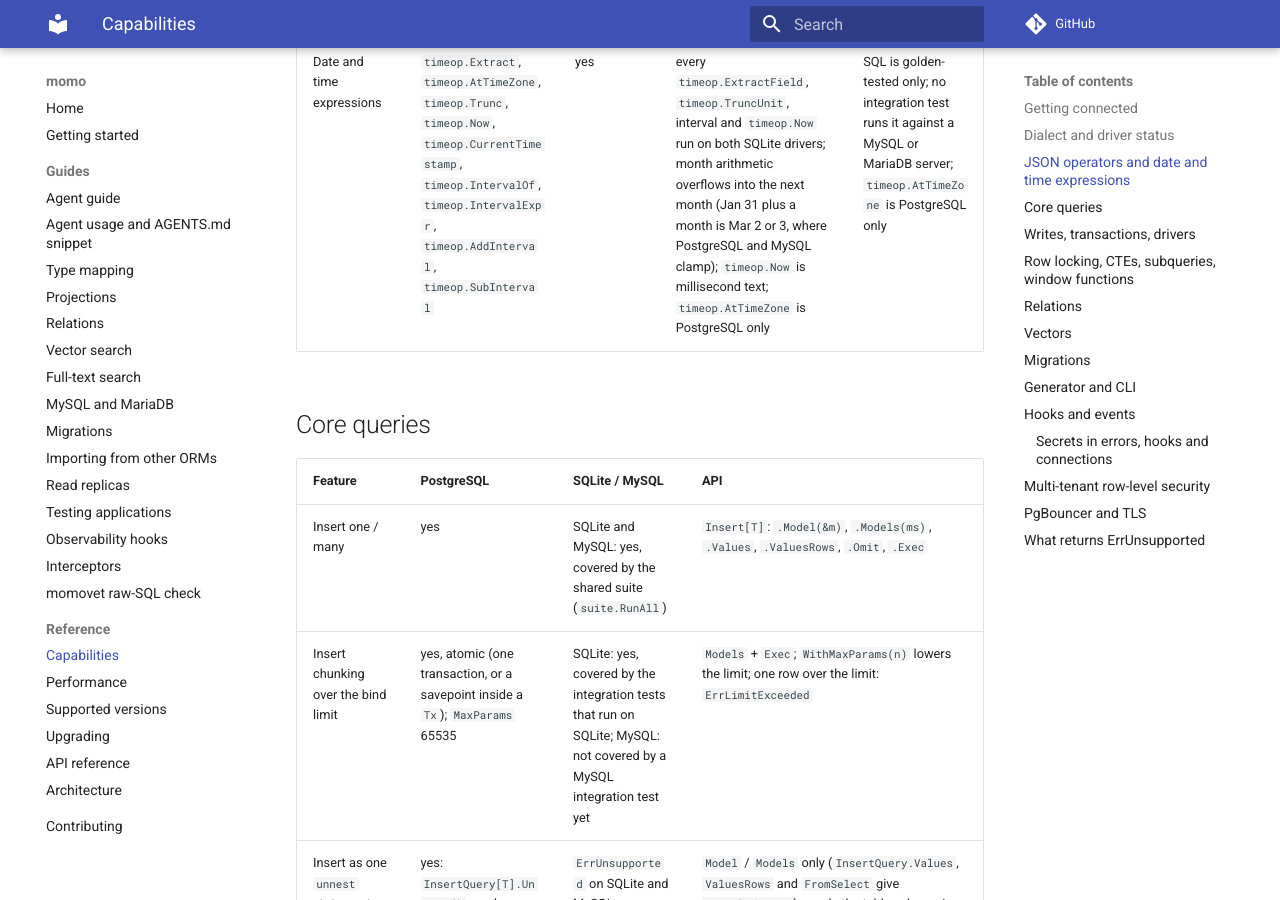
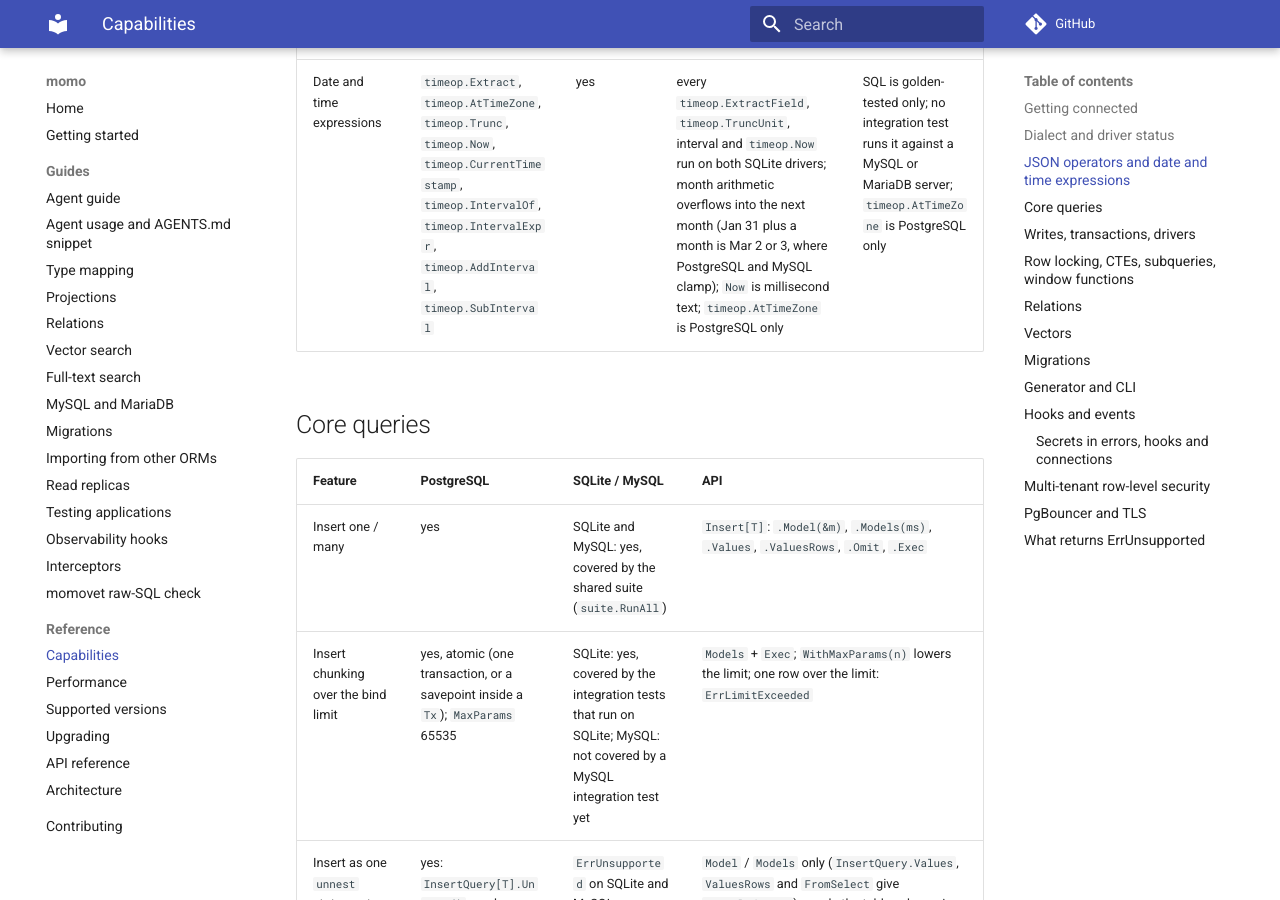
Before and after one commit to azrtydxb/momo, an MkDocs documentation site: the page built from docs/capabilities.md, in a window 1280 px wide and 900 px high, scrolled down 3503 px. Built offline with MkDocs 1.6.1 and Material for MkDocs 9.7.7, drawn with Linux system fonts in a browser that asks for light colours; comment, search, counter and statistics services are not loaded; the version menu is left out.

Commit message:
docs: regenerate the capabilities features block

```diff
--- a/docs/capabilities.md
+++ b/docs/capabilities.md
@@ -114,10 +114,10 @@ a distance function, and MariaDB 11.8 has L2 and cosine distance functions. See
 
 <!-- Generated by go generate ./internal/gendocs from the code. Do not edit by hand. -->
 
-| Feature                           | API                                                                                                                                                                                    | PostgreSQL | SQLite                                                                                                                                                                                                                                                                                                | MySQL / MariaDB                                                                                                                  |
-| --------------------------------- | -------------------------------------------------------------------------------------------------------------------------------------------------------------------------------------- | ---------- | ----------------------------------------------------------------------------------------------------------------------------------------------------------------------------------------------------------------------------------------------------------------------------------------------------- | -------------------------------------------------------------------------------------------------------------------------------- |
-| JSON operators on `types.JSON[T]` | `jsonop.Text`, `jsonop.Path`, `jsonop.Contains`, `jsonop.HasKey`                                                                                                                       | yes        | `jsonop.Text`, `jsonop.Path` and `jsonop.HasKey` run on both SQLite drivers; a JSON boolean extracts as `1` or `0`; `jsonop.Contains` is `ErrUnsupported`, since `json_each` cannot express the recursive `@>` rule                                                                                   | SQL is golden-tested only; no integration test runs it against a MySQL or MariaDB server                                         |
-| Date and time expressions         | `timeop.Extract`, `timeop.AtTimeZone`, `timeop.Trunc`, `timeop.Now`, `timeop.CurrentTimestamp`, `timeop.IntervalOf`, `timeop.IntervalExpr`, `timeop.AddInterval`, `timeop.SubInterval` | yes        | every `timeop.ExtractField`, `timeop.TruncUnit`, interval and `timeop.Now` run on both SQLite drivers; month arithmetic overflows into the next month (Jan 31 plus a month is Mar 2 or 3, where PostgreSQL and MySQL clamp); `timeop.Now` is millisecond text; `timeop.AtTimeZone` is PostgreSQL only | SQL is golden-tested only; no integration test runs it against a MySQL or MariaDB server; `timeop.AtTimeZone` is PostgreSQL only |
+| Feature                           | API                                                                                                                                                                                    | PostgreSQL | SQLite                                                                                                                                                                                                                                                                                         | MySQL / MariaDB                                                                                                                  |
+| --------------------------------- | -------------------------------------------------------------------------------------------------------------------------------------------------------------------------------------- | ---------- | ---------------------------------------------------------------------------------------------------------------------------------------------------------------------------------------------------------------------------------------------------------------------------------------------- | -------------------------------------------------------------------------------------------------------------------------------- |
+| JSON operators on `types.JSON[T]` | `jsonop.Text`, `jsonop.Path`, `jsonop.Contains`, `jsonop.HasKey`                                                                                                                       | yes        | `jsonop.Text`, `jsonop.Path` and `jsonop.HasKey` run on both SQLite drivers; a JSON boolean extracts as `1` or `0`; `jsonop.Contains` is `ErrUnsupported`, since `json_each` cannot express the recursive `@>` rule                                                                            | SQL is golden-tested only; no integration test runs it against a MySQL or MariaDB server                                         |
+| Date and time expressions         | `timeop.Extract`, `timeop.AtTimeZone`, `timeop.Trunc`, `timeop.Now`, `timeop.CurrentTimestamp`, `timeop.IntervalOf`, `timeop.IntervalExpr`, `timeop.AddInterval`, `timeop.SubInterval` | yes        | every `timeop.ExtractField`, `timeop.TruncUnit`, interval and `timeop.Now` run on both SQLite drivers; month arithmetic overflows into the next month (Jan 31 plus a month is Mar 2 or 3, where PostgreSQL and MySQL clamp); `Now` is millisecond text; `timeop.AtTimeZone` is PostgreSQL only | SQL is golden-tested only; no integration test runs it against a MySQL or MariaDB server; `timeop.AtTimeZone` is PostgreSQL only |
 
 <!-- /generated:features -->
 
```
